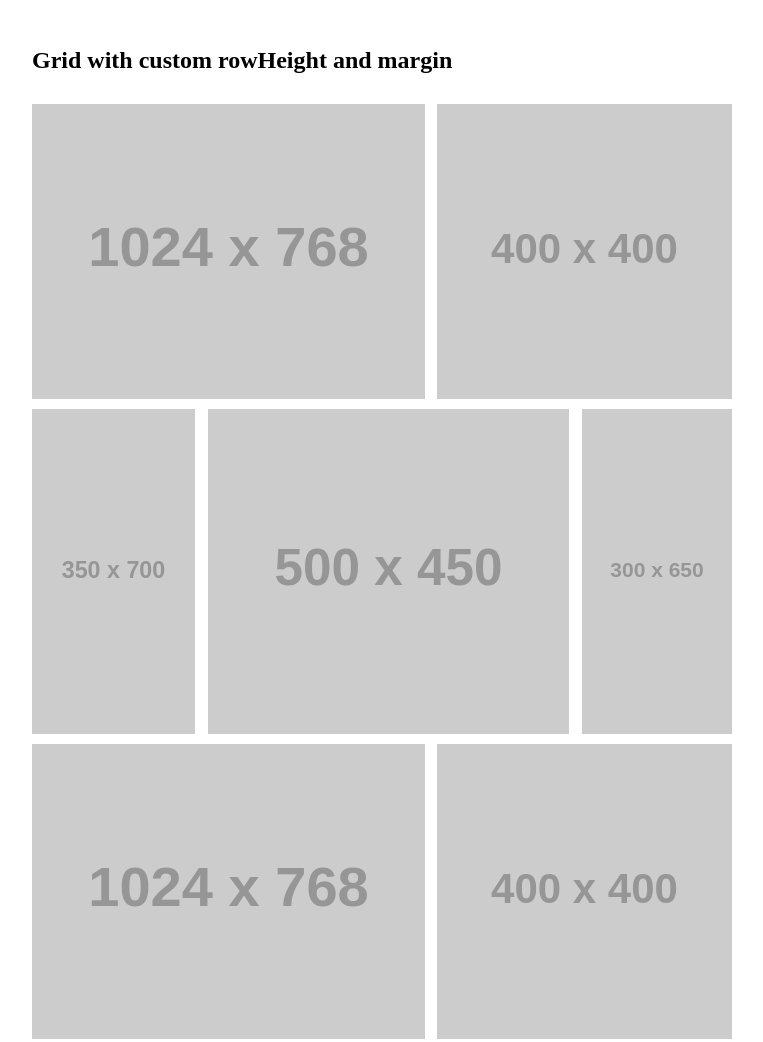
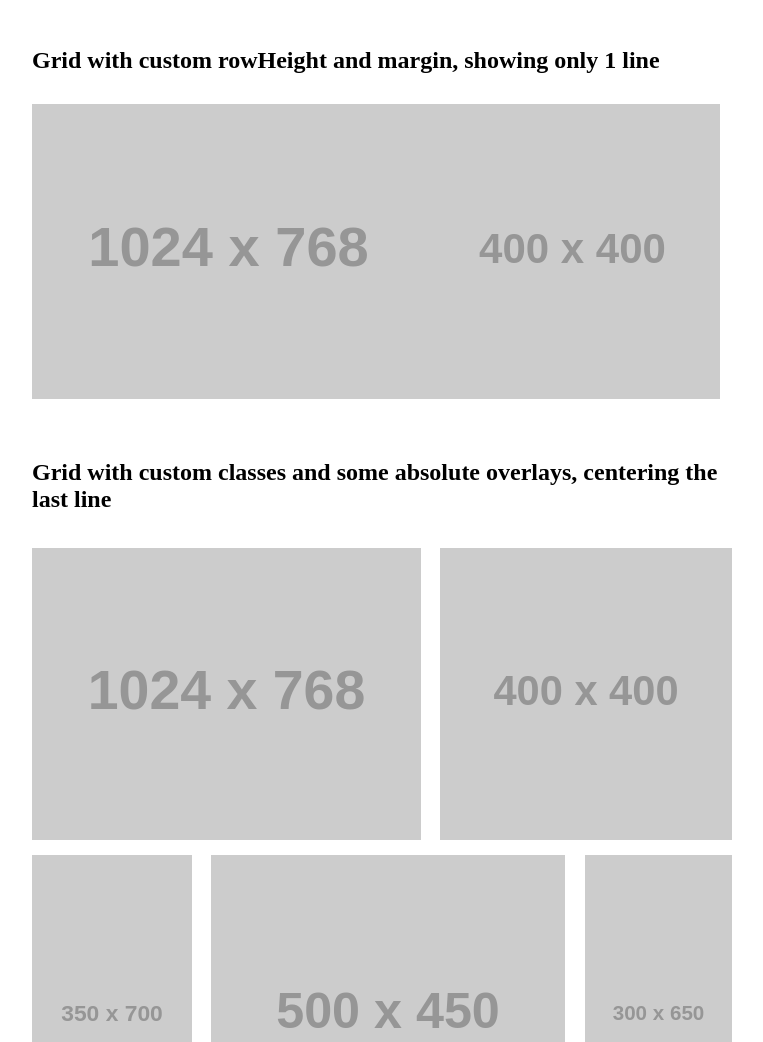
Before and after one commit to Lynesth/imagesGrid, a plain HTML site: page docs/index.html in a window 1280 px wide. Shown: the part 665-1707 px from the top of the page, without its empty margins (258-1021 px from the left). Drawn offline with nearby package versions, Linux system fonts and the light colour scheme; placeholder pictures from the web are drawn by us.

Commit message:
New version

```diff
--- a/docs/index.html
+++ b/docs/index.html
@@ -12,14 +12,6 @@
 		<meta name="description" content="" />
 		<style type="text/css">
 			/* imageGrid CSS */
-			.images-grid {
-				text-align: justify;
-				font-size: 0;
-				line-height: 0;
-			}
-			.image-wrapper {
-				display: inline-block;
-			}
 			.image-thumb {
 				max-width: 100%;
 			}
@@ -139,7 +131,7 @@
 			    </div>
 			</div>
 
-			<h2>Grid with custom rowHeight and margin</h2>
+			<h2>Grid with custom rowHeight and margin, showing only 1 line</h2>
 			<div class="images-grid images-grid-2">
 			    <div class="image-wrapper" data-width="1024" data-height="768">
 			        <img class="image-thumb" src="https://placehold.it/1024x768/" />
@@ -173,7 +165,7 @@
 			    </div>
 			</div>
 
-			<h2>Grid with custom classes and some absolute overlays</h2>
+			<h2>Grid with custom classes and some absolute overlays, centering the last line</h2>
 			<div class="products">
 			    <div class="product-wrapper" data-width="1024" data-height="768">
 			        <img class="product-image" src="https://placehold.it/1024x768/" />
@@ -245,13 +237,15 @@
 
 				$(".images-grid-2").imagesGrid({
 					rowHeight: 250,
-					margin: 10
+					margin: 10,
+					maxLines: 1
 				});
 
 				$(".products").imagesGrid({
 					rowHeight: 250,
 					margin: 15,
-					imageSelector: '.product-image'
+					imageSelector: '.product-image',
+					alignLastLine: 'center'
 				});
 			});
 		</script>
```
